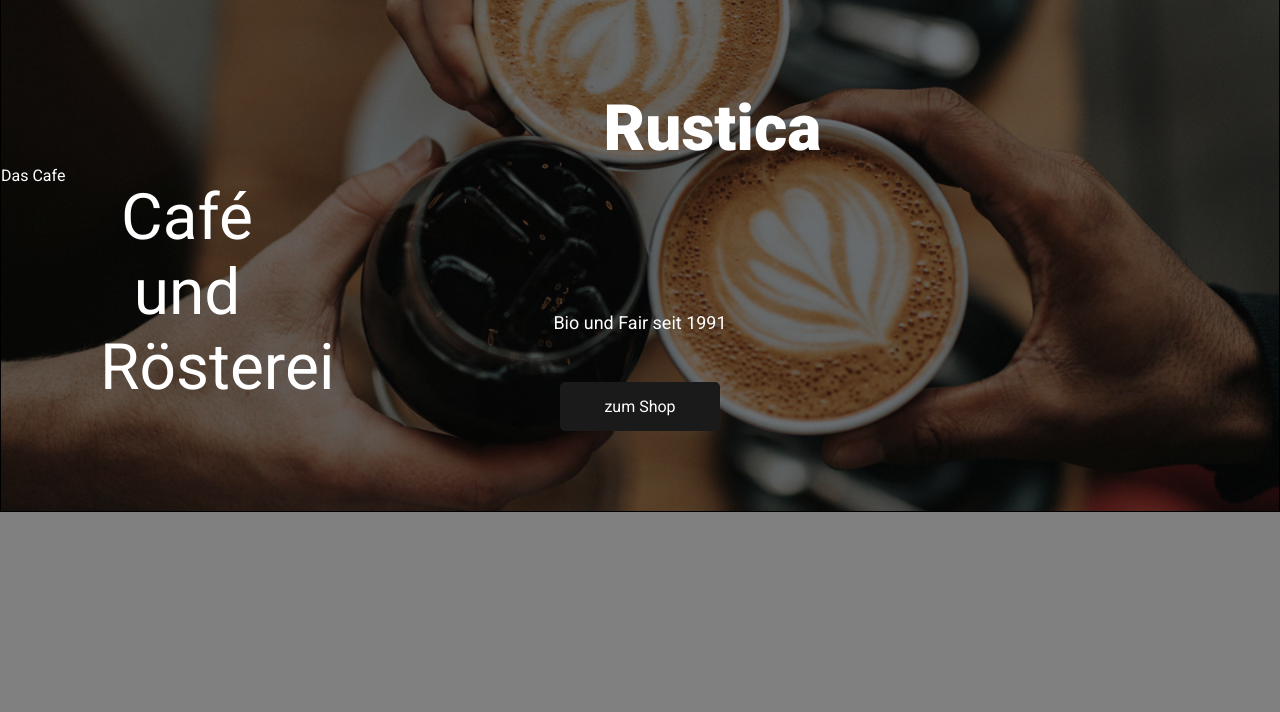
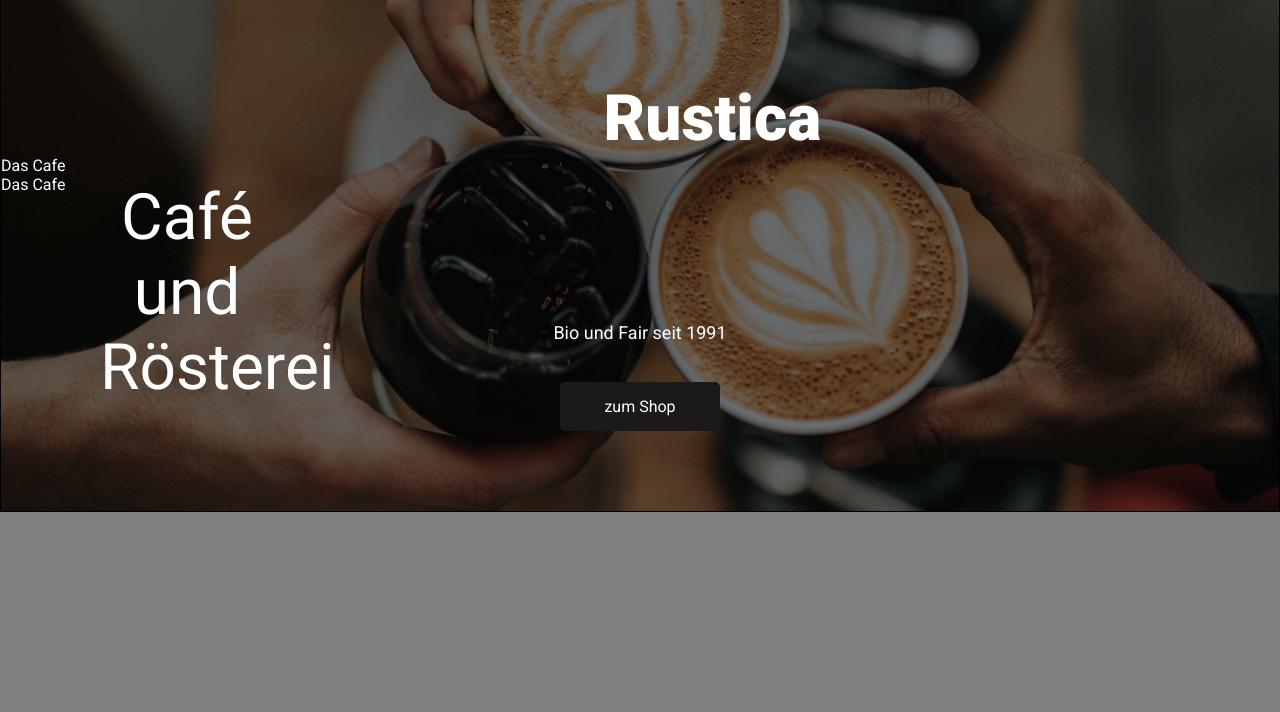
Before and after one commit to silkelorenz/FEND-coffee, a website built with Vite: page src/index.html in a window 1280 px wide. Shown: the part 88-800 px from the top of the page. Built offline with nearby package versions, Linux system fonts and the light colour scheme.

Commit message:
double link

```diff
--- a/src/index.html
+++ b/src/index.html
@@ -21,6 +21,7 @@
             <img class="hamburger" src="images/icons/burger.svg">
         </div>
         <h1 class="Rustica">Rustica</h1>
+        <a href="/das-cafe/index.html">Das Cafe</a>
         <a href="/das-cafe/index.html">Das Cafe</a>
         <p class="text-header">Bio und Fair seit 1991</p>
         <div class="hb-container">
```
